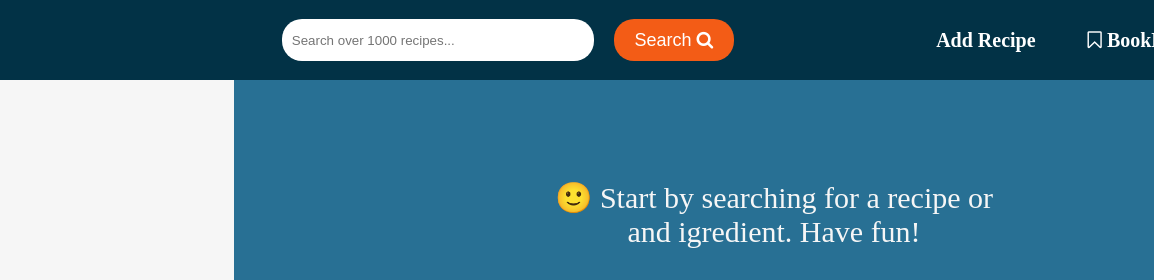
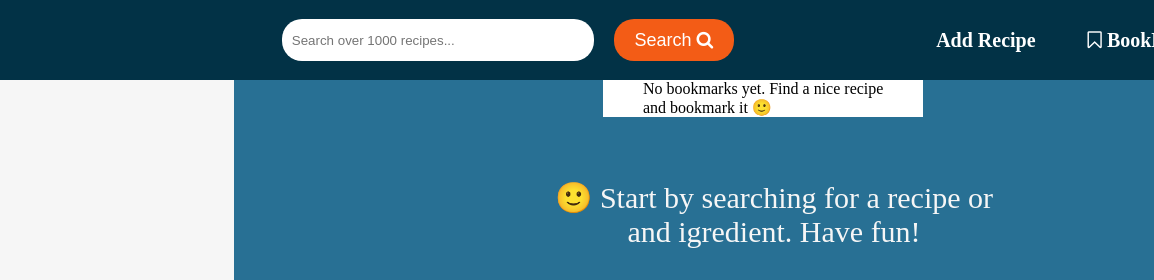
Before and after one commit to Benas-Ivanauskas/JS-Works, a website with bundled scripts: page Recipe-Application/index.html in a window 1280 px wide. Shown: the top 280 px of the page, 126-1280 px from the left. Built offline with nearby package versions, Linux system fonts and the light colour scheme; some icons are missing.

Commit message:
Added css and html navbar bookmarks

```diff
--- a/Recipe-Application/css/navBar.css
+++ b/Recipe-Application/css/navBar.css
@@ -70,3 +70,36 @@
 .nav__btn:hover {
   color: rgb(243, 92, 22);
 }
+
+.bookmarks {
+  position: absolute;
+  right: 231px;
+  height: auto;
+  top: 10vh;
+  width: 20rem;
+  background-color: #fff;
+  box-shadow: 0 0.8rem 5rem 2rem rgb(gray);
+
+  visibility: visible;
+  opacity: 1;
+  transition: all 0.5s;
+}
+.nav__btn:hover + .bookmarks {
+  visibility: visible;
+  opacity: 1;
+}
+
+.preview__link1 {
+  display: grid;
+  grid-template-columns: 1fr 3fr;
+  height: auto;
+  text-decoration: none;
+  transition: 0.35s;
+}
+
+.preview__link1:hover {
+  background-color: red;
+}
+.message__bookmark {
+  margin-right: 30px;
+}
--- a/Recipe-Application/index.html
+++ b/Recipe-Application/index.html
@@ -15,6 +15,7 @@
     <link rel="stylesheet" href="css/navBar.css" />
     <link rel="stylesheet" href="css/section.css" />
     <link rel="stylesheet" href="css/error.css" >
+    <link rel="stylesheet" href="css/preview.css">
     <script type="module" src="js/script.js"></script>
     <!-- <script type="module" src="js/model.js"></script>
     <script type="module" src="js/views/recipeViews.js"></script>
@@ -47,6 +48,24 @@
               <button class="nav__btn nav__btn--bookmark">
                 <i class="fa fa-bookmark-o"></i> <span>BookMarks</span>
               </button>
+              <div class="bookmarks">
+                <ul class="bookmark__list">
+                  <div class="message__bookmark">
+                    <p>
+                      No bookmarks yet. Find a nice recipe and bookmark it 🙂
+                    </p>
+      <!---------------------------Bookmarked Recipes--------------------->
+              <!-- <a class="preview__link1 preview__link--active" href="#23456">
+                <img class="found-recipes__img" src="img/piggy.jpg" />
+                <div class="recipe-information">
+                  <h2 class="pizza__name">asdasdasdasdas</h2>
+                  <h2 class="pizza__publisher">Publisher</h2>
+                </div>
+            </a> -->
+
+                  </div>
+                </ul>
+              </div>
             </li>
           </ul>
         </nav>
```
Also changed, not shown: Recipe-Application/css/preview.css (added).
